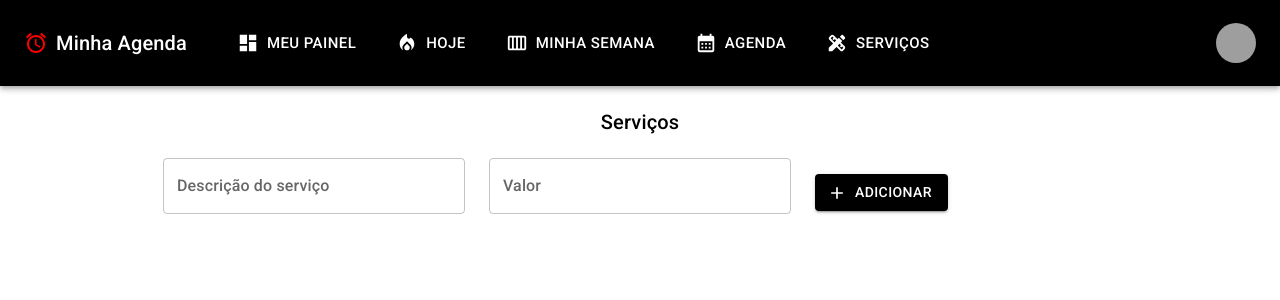
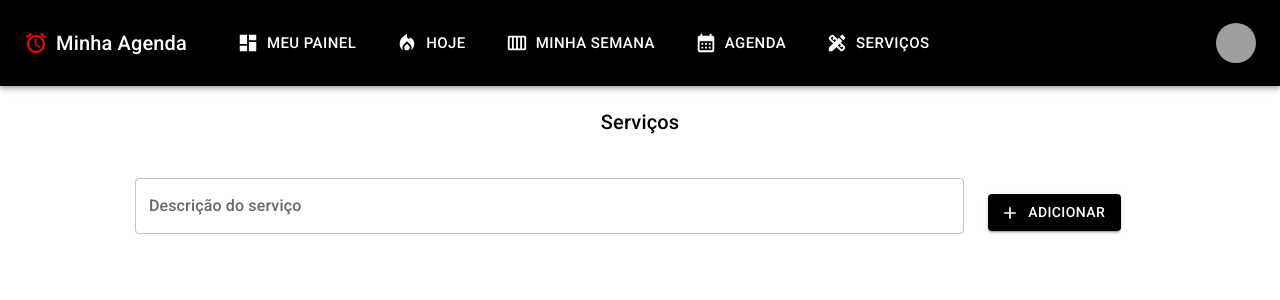
Before and after one commit to joaoavila1987/spa-agenda, a React (Create React App) app: page /servicos in a window 1280 px wide. Shown: the top 300 px of the page. Built offline with nearby package versions, Linux system fonts and the light colour scheme; grey boxes are pictures that could not be loaded.

Commit message:
removendo valor da tela de servicos temporariamente

```diff
--- a/src/componentes/servicos/Servicos.jsx
+++ b/src/componentes/servicos/Servicos.jsx
@@ -11,38 +11,41 @@ export default function Servicos() {
   return (
     <>
       <NavBar />
-    <br/>
+      <br />
       <Grid container justifyContent={'center'}>
         <Grid item xs={12}>
-     <Typography textAlign="center" variant='h6' sx={{ color : 'black'}} >Serviços</Typography>
+          <Typography textAlign="center" variant='h6' sx={{ color: 'black' }} >Serviços</Typography>
         </Grid>
       </Grid>
       <br />
-    <Grid container justifyContent={'center'} spacing={3}>
-    <Grid item  xs={12} md={3}>
-    <TextField fullWidth size='large' label="Descrição do serviço"  />
+      <br />
+      <Grid container justifyContent={'center'} spacing={3} xs={12} md={12} >
+
+        <Grid item  xs={12} md={8}>
+          <TextField fullWidth size='large' label="Descrição do serviço" />
         </Grid>
-      <Grid item xs={12} md={3}>
+
+        {/* <Grid item xs={12} md={3}>
      <TextField fullWidth size='large' label="Valor"  />
-    </Grid>
-      <Grid item xs={12} md={3}>
+    </Grid> */}
+
+        <Grid item>
           <Button
             variant="contained"
-        sx={{ my: 2, color: 'white', bgcolor: 'black',  '&:hover': {
+            sx={{
+              my: 2, color: 'white', bgcolor: 'black', '&:hover': {
                 backgroundColor: '#ccc',
                 borderColor: '#ccc',
                 boxShadow: 'none',
                 color: '#000'
-          },}}
+              },
+            }}
             startIcon={<AddIcon />}>
             Adicionar
           </Button>
         </Grid>
       </Grid>
 
-
-
-
     </>
   )
 }
```
Also changed, not shown: src/componentes/login/Login.jsx (+8 -6 lines). Lines whose indentation alone changed are shown as unchanged.
